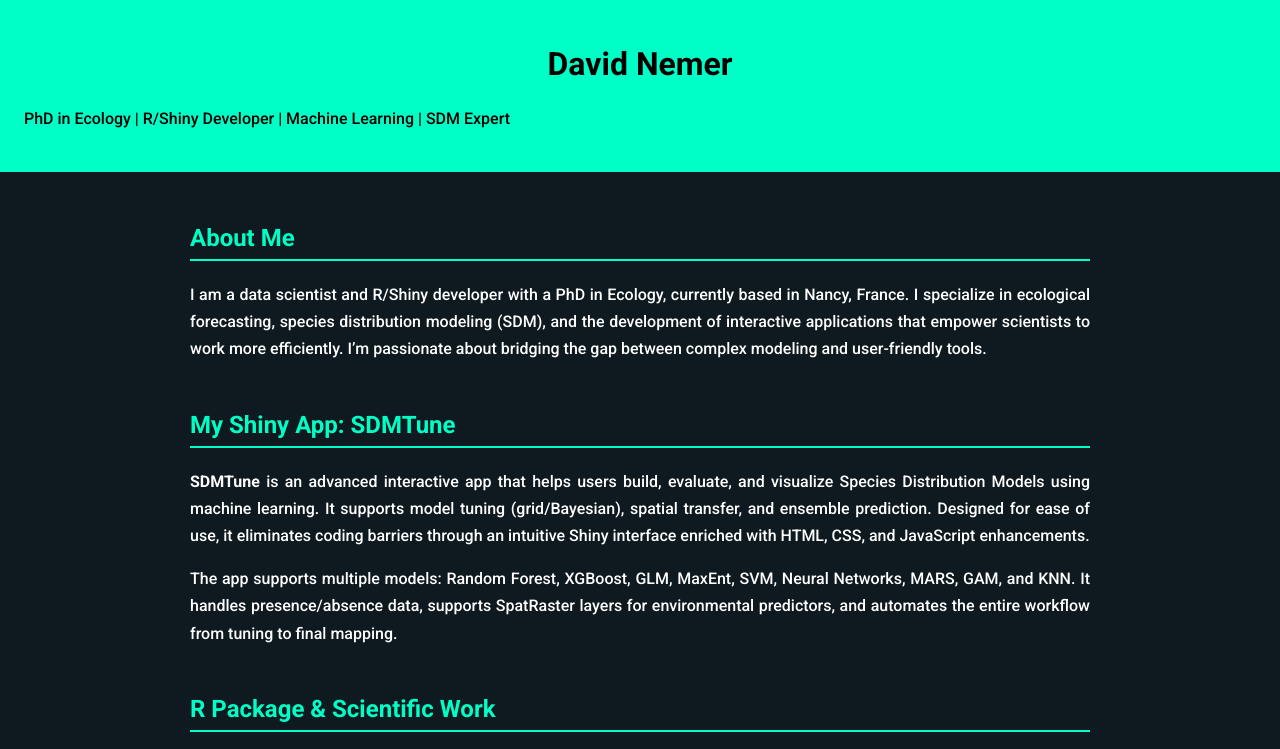
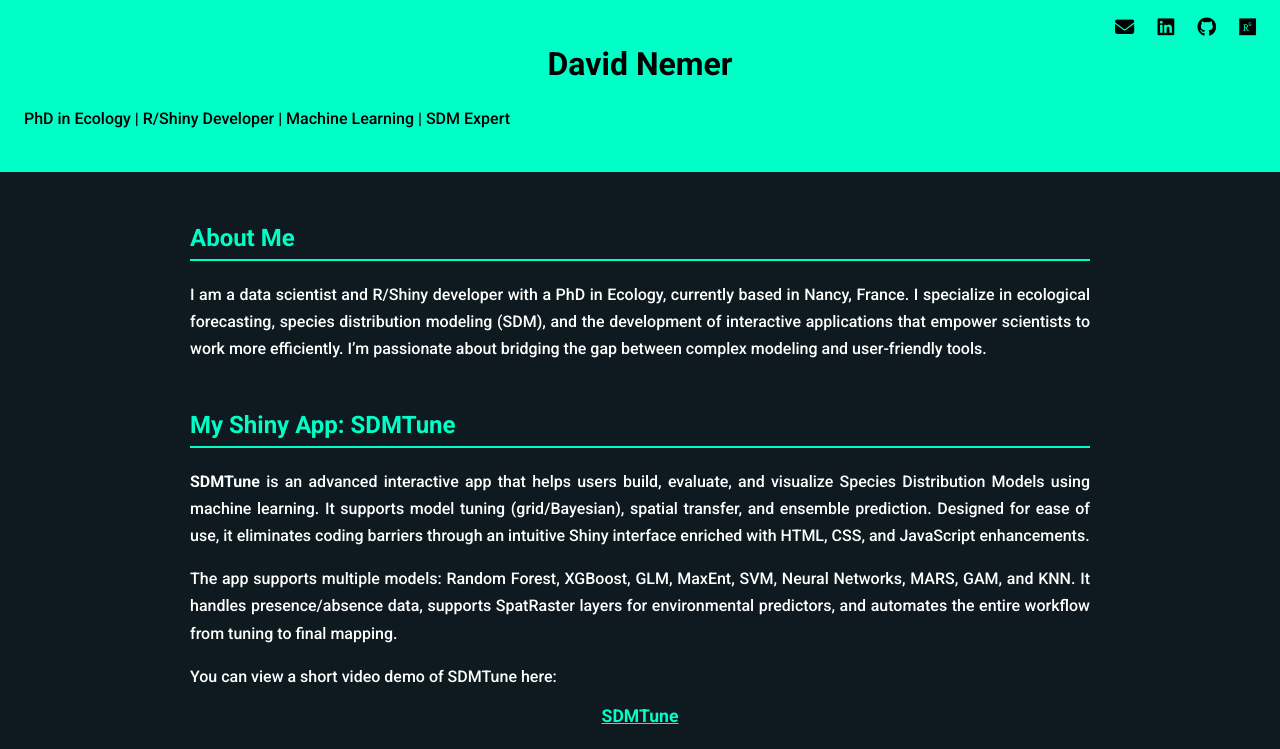
Before and after one commit to NemerDavid/david-nemer-site, a plain HTML site: page index.html in a window 1280 px wide. Shown: the top 749 px of the page. Drawn offline with Linux system fonts and the light colour scheme.

Commit message:
Update index.html

```diff
--- a/index.html
+++ b/index.html
@@ -5,6 +5,7 @@
   <meta name="viewport" content="width=device-width, initial-scale=1.0">
   <title>David Nemer | R Shiny Developer & Ecologist</title>
   <link href="https://fonts.googleapis.com/css2?family=Roboto:wght@300;500;700&display=swap" rel="stylesheet">
+  <link rel="stylesheet" href="https://cdnjs.cloudflare.com/ajax/libs/font-awesome/6.4.0/css/all.min.css">
   <style>
     body {
       font-family: 'Roboto', sans-serif;
@@ -18,6 +19,17 @@
       color: #000;
       padding: 1.5em;
       text-align: center;
+      position: relative;
+    }
+    .top-icons {
+      position: absolute;
+      top: 1em;
+      right: 1.5em;
+    }
+    .top-icons a {
+      color: #000;
+      margin-left: 1em;
+      font-size: 1.2em;
     }
     main {
       padding: 2em;
@@ -43,12 +55,36 @@
       color: #00ffc6;
       margin-right: 1.5em;
     }
+    .app-screenshot {
+      text-align: center;
+    }
+    .app-screenshot img {
+      max-width: 100%;
+      border: 2px solid #00ffc6;
+      border-radius: 8px;
+      margin-top: 1em;
+    }
+    .centered-link {
+      text-align: center;
+      margin-top: 1em;
+    }
+    .centered-link a {
+      color: #00ffc6;
+      font-weight: bold;
+      font-size: 1.1em;
+    }
   </style>
 </head>
 <body>
   <header>
     <h1>David Nemer</h1>
     <p>PhD in Ecology | R/Shiny Developer | Machine Learning | SDM Expert</p>
+    <div class="top-icons">
+      <a href="mailto:nemer.david@outlook.com" title="Email"><i class="fas fa-envelope"></i></a>
+      <a href="https://www.linkedin.com/in/david-nemer-/" target="_blank" title="LinkedIn"><i class="fab fa-linkedin"></i></a>
+      <a href="https://github.com/NemerDavid" target="_blank" title="GitHub"><i class="fab fa-github"></i></a>
+      <a href="https://www.researchgate.net/profile/David-Nemer-2" target="_blank" title="ResearchGate"><i class="fab fa-researchgate"></i></a>
+    </div>
   </header>
 
   <main>
@@ -61,6 +97,10 @@
       <h2>My Shiny App: SDMTune</h2>
       <p><strong>SDMTune</strong> is an advanced interactive app that helps users build, evaluate, and visualize Species Distribution Models using machine learning. It supports model tuning (grid/Bayesian), spatial transfer, and ensemble prediction. Designed for ease of use, it eliminates coding barriers through an intuitive Shiny interface enriched with HTML, CSS, and JavaScript enhancements.</p>
       <p>The app supports multiple models: Random Forest, XGBoost, GLM, MaxEnt, SVM, Neural Networks, MARS, GAM, and KNN. It handles presence/absence data, supports SpatRaster layers for environmental predictors, and automates the entire workflow from tuning to final mapping.</p>
+      <p>You can view a short video demo of SDMTune here:</p>
+      <div class="centered-link">
+        <a href="https://drive.google.com/file/d/1kDgNK6zq7tz_Kum3wdWQDwo7oIs6LO1R/view?usp=drive_link" target="_blank">SDMTune</a>
+      </div>
     </div>
 
     <div class="section">
@@ -72,7 +112,7 @@
       <h2>Curriculum Vitae</h2>
       <p>View or download my full CV:</p>
       <ul>
-        <li><a href="https://drive.google.com/file/d/1kDgNK6zq7tz_Kum3wdWQDwo7oIs6LO1R/view?usp=drive_link" target="_blank">Download CV (PDF)</a></li>
+        <li><a href="https://drive.google.com/file/d/10M5y8EuOiyDGZlLjyYaJMdT2sJgcH4L6/view?usp=sharing" target="_blank">Download CV (PDF)</a></li>
       </ul>
     </div>
 
```
